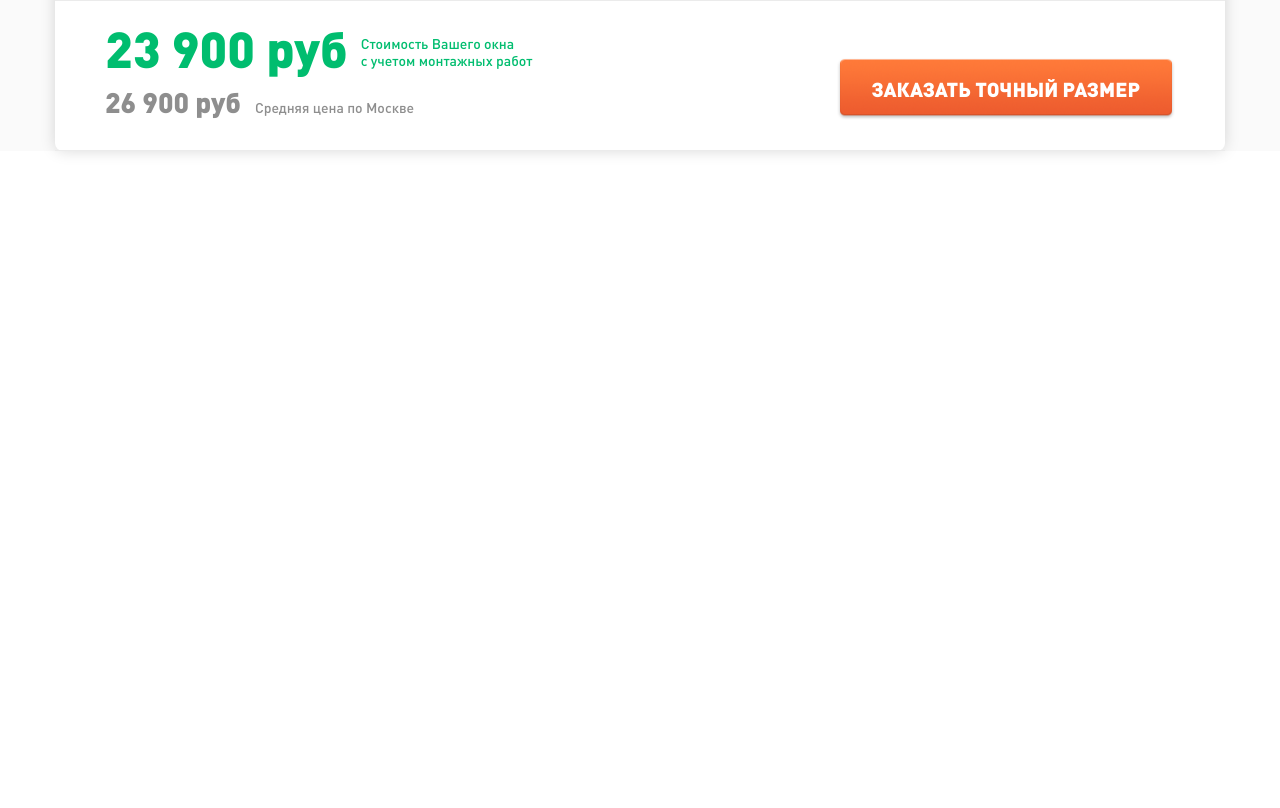
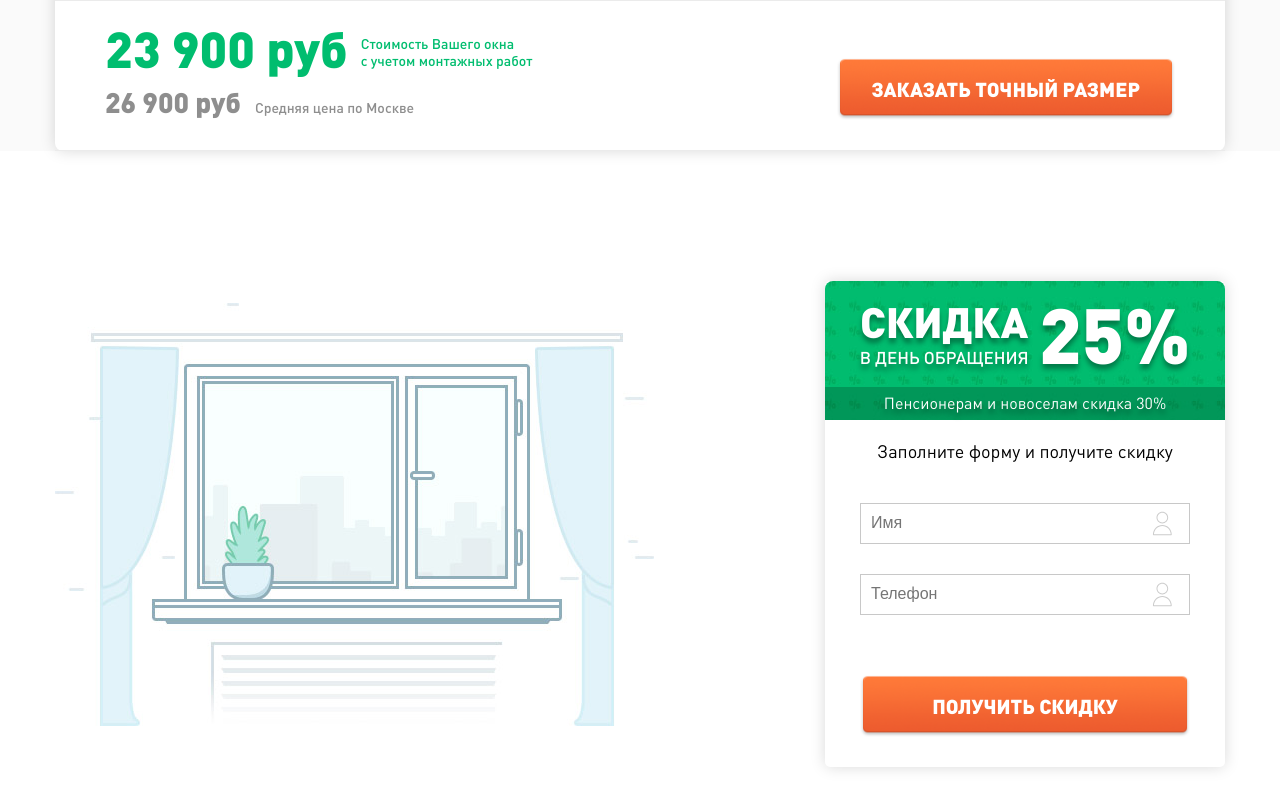
Before and after one commit to ksainer/rico, a website: page app/index.html in a window 1280 px wide. Shown: the part 5092-5900 px from the top of the page. Before the commit the page ends 5373 px from the top, so only its background shows below. Drawn offline with Linux system fonts and the light colour scheme.

Commit message:
add discount form

```diff
--- a/app/index.html
+++ b/app/index.html
@@ -189,7 +189,7 @@
 	<section class="calculate">
 		<div class="wrapper">
 			<form action="/" class="calculate__form">
-				<h3 class="calculate__title">Рассчитайте стоимость вашего&nbsp;окна</h3>
+				<h2 class="calculate__title">Рассчитайте стоимость вашего&nbsp;окна</h2>
 				<section class="calculate__top-line">
 					<div class="calculate__size">
 						<p class="calculate__text">Размер окна, мм</p>
@@ -289,5 +289,31 @@
 			</form>
 		</div>
 	</section>
+	<div class="wrapper">
+		<section class="discount">
+			<form action="/" class="discount__form">
+				<h2 class="discount__title">
+					<div class="discount__title-top">
+						<div class="discount__title-right-col">
+							<p>Скидка</p>
+							<p>В день обращения</p>
+						</div>
+						<p class="discount__title-left-col">25%</p>
+					</div>
+					<p class="discount__title-note">Пенсионерам и новоселам скидка 30%</p>
+				</h2>
+				<div class="discount__wrap">
+					<p class="discount__text">Заполните форму и получите скидку</p>
+					<div class="discount__input-wrap">
+						<input type="text" class="discount__input" placeholder="Имя">
+					</div>
+					<div class="discount__input-wrap">
+						<input type="text" class="discount__input" placeholder="Телефон"><span class="discount__input-icon"></span>
+					</div>
+					<button class="discount__button button">Получить скидку</button>
+				</div>
+			</form>
+		</section>
+	</div>
 </body>
 </html>
--- /dev/null
+++ b/src/sass/discount.sass
@@ -0,0 +1,87 @@
+.discount
+	margin-bottom: 170px
+	background: url('../img/discount-bg.jpg') no-repeat 0 35%
+	&__form
+		max-width: 400px
+		margin-left: auto
+		background-color: #fff
+		border-radius: 5px
+		box-shadow: 0 0 15px rgba(0,0,0,.15)
+		text-align: center
+	&__title
+		background: $green url(../img/discount-title.jpg)
+		border-radius: 8px 8px 0 0
+		color: #fff
+		font-family: 'DINPro-Black', serif
+		text-shadow: 0px 5px 5px rgba(0,0,0,.35)
+		& p
+			margin: 0
+		&-top
+			display: flex
+			justify-content: center
+			align-items: center
+			padding-top: 3px
+			margin-bottom: 7px
+		&-right-col
+			margin-right: 10px
+			text-transform: uppercase
+			white-space: nowrap
+			& p:first-child
+				font-size: 42px
+			& p:last-child
+				font-family: 'DINPro-Medium', serif
+				font-weight: normal
+				font-size: 17px
+		&-left-col
+			font-size: 77px
+		&-note
+			height: 33px
+			line-height: 33px
+			background-color: rgba(0,0,0,.2)
+			font-weight: normal
+			font-family: 'DINPro', serif
+			font-size: 16px
+
+	&__wrap
+		padding: 0 35px 30px
+
+	&__text
+		margin: 20px 0 40px
+		font-size: 18px
+	&__input
+		width: 100%
+		height: 41px
+		font-size: 16px
+		padding: 0 40px 0 10px
+		margin-bottom: 30px
+		border: 1px solid $border
+		&:focus
+			outline: 2px solid $orange
+
+		&-wrap
+			position: relative
+			&::after
+				content: ''
+				position: absolute
+				top: 8px
+				right: 15px
+				width: 25px
+				height: 25px
+				background: url('../img/user.svg') no-repeat 0 0 / contain
+				opacity: .2
+	&__button
+		width: 100%
+		margin-top: 30px
+	@media screen and ( max-width: 400px )
+		&__title-top
+			transform: scale(.8)
+		&__title-note
+			font-size: 13px
+
+		&__wrap
+			padding: 0 15px 30px
+		&__text
+			font-size: 16px
+			margin-bottom: 30px
+		&__button
+			margin-top: 15px
--- a/src/sass/style.sass
+++ b/src/sass/style.sass
@@ -44,3 +44,4 @@
 @import 'mounting.sass'
 @import 'work.sass'
 @import 'calculate.sass'
+@import 'discount.sass'
```
Also changed, not shown: app/css/all.min.css, app/img/discount-bg.jpg (added), app/img/discount-title.jpg (added), app/img/user.svg (added).
